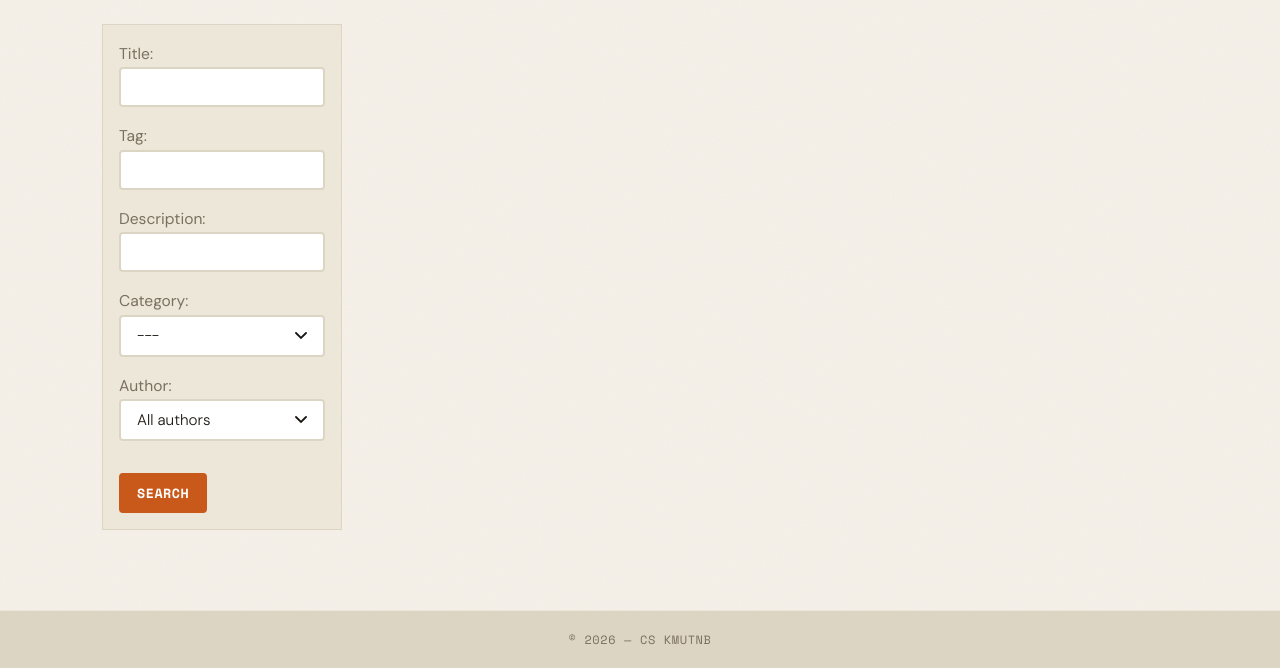
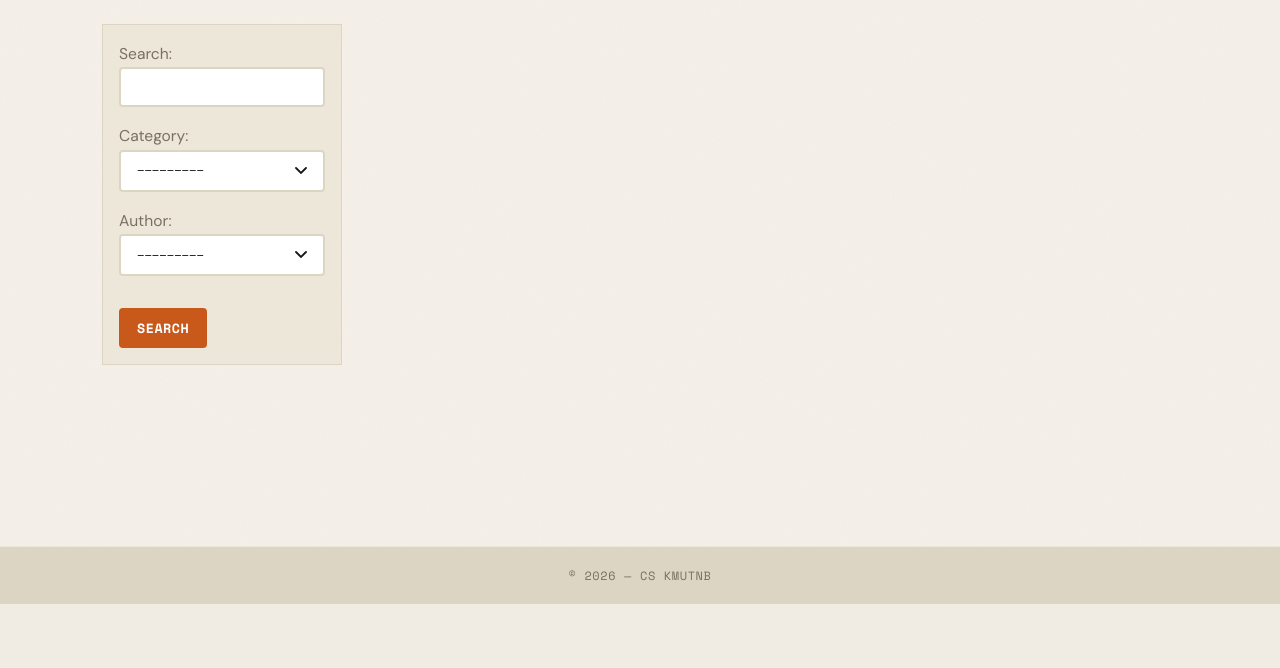
Before and after one commit to NaiNonTH/cs-ebook, a Django app: page / in a window 1280 px wide. Shown: the part 196-864 px from the top of the page. After the commit the page ends 800 px from the top, so only its background shows below. Run offline with Django 5.2, Linux system fonts and the light colour scheme; the visitor is signed in with stand-in values (Sample User, id 1); data comes from the database, SQL or seed files in the repository; data that the repository does not hold is empty.

Commit message:
Merge search book

```diff
--- a/ebooks/forms.py
+++ b/ebooks/forms.py
@@ -122,16 +122,16 @@ class RegisterForm(UserCreationForm):
         )
 
 
-class EbookSearchForm(forms.Form):
-    User = get_user_model()
-    title = forms.CharField(required=False, label="Title")
-    tag = forms.CharField(required=False, label="Tag")
-    description = forms.CharField(required=False, label="Description")
-    category = forms.ChoiceField(
-        required=False,
-        choices=[("", "---")] + EBook._meta.get_field("category").choices,
-        initial="",
-    )
-    author = forms.ModelChoiceField(
-        queryset=User.objects.all(), required=False, empty_label="All authors"
-    )
+class EbookSearchForm(forms.ModelForm):
+	class Meta:
+		model = EBook
+		fields = ['category', 'author']
+
+	query = forms.CharField(required=False, label="Search")
+
+	field_order = ['query', 'category', 'author']
+
+	def __init__(self, *args, **kwargs):
+		super(EbookSearchForm, self).__init__(*args, **kwargs)
+		self.fields['category'].required = False
+		self.fields['author'].required = False
--- a/ebooks/templates/ebooks/ebook_detail.html
+++ b/ebooks/templates/ebooks/ebook_detail.html
@@ -36,7 +36,7 @@
         </div>
         <p class="tag-groups">
             {% for tag in ebook.tags.all %}
-                <a href="{% url 'list_ebook' %}?tag={{ tag.name }}" class="tag">{{ tag.name }}</a>
+                <a href="{% url 'list_ebook' %}?query={{ tag.name }}&only_tag=1" class="tag">{{ tag.name }}</a>
             {% endfor %}
         </p>
     </div>
--- a/ebooks/views.py
+++ b/ebooks/views.py
@@ -16,6 +16,8 @@
 
 from django.shortcuts import get_object_or_404
 from django.views import View
+
+from django.db.models import Q
 
 # Create your views here.
 
@@ -105,20 +107,20 @@
             return qs
 
         if self.form.is_valid():
-            title = self.form.cleaned_data.get("title")
-            tag = self.form.cleaned_data.get("tag")
-            description = self.form.cleaned_data.get("description")
+            query = self.form.cleaned_data.get("query")
             author = self.form.cleaned_data.get("author")
             category = self.form.cleaned_data.get("category")
 
-            if title:
-                qs = qs.filter(title__icontains=title)
+            if query:
+                tags = query.split(",")
 
-            if tag:
-                qs = qs.filter(tags__name__in=tag.split())
+                for i, tag in enumerate(tags):
+                    tags[i] = tag.strip()
 
-            if description:
-                qs = qs.filter(description__icontains=description)
+                if self.request.GET.get('only_tag'):
+                    qs = qs.filter(tags__name__in=tags)
+                else:
+                    qs = qs.filter(Q(title__icontains=query) | Q(tags__name__in=tags) | Q(description__icontains=query))
 
             if author:
                 qs = qs.filter(author=author)
```
Also changed, not shown: ebooks/models.py (line endings or trailing spaces), market/models.py (line endings or trailing spaces).
